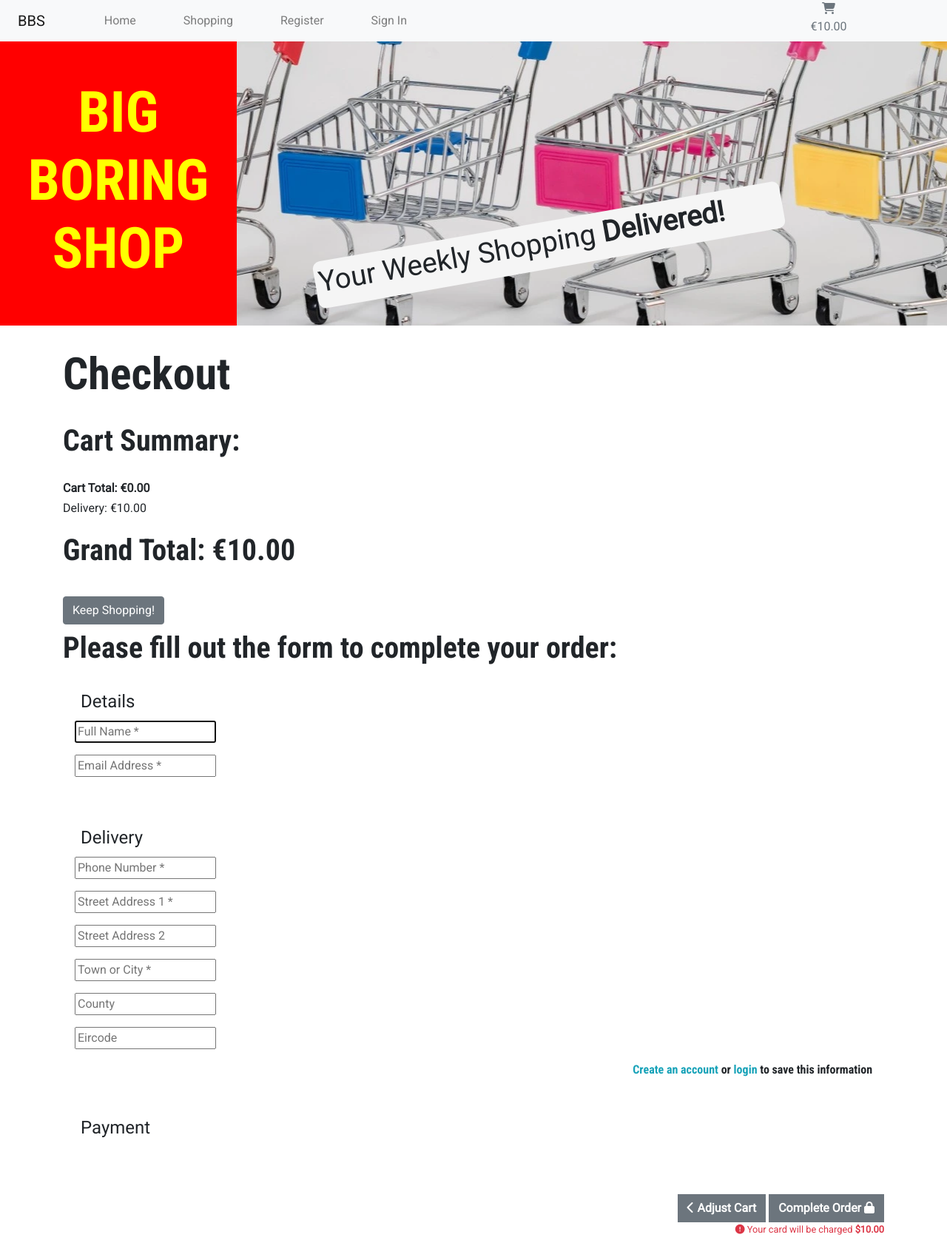
After one commit to fenton1000/mf-portfolio-five-big-boring-shop, a Django app: template checkout/templates/checkout/checkout.html in a window 1280 px wide. The commit adds this page. Shown: the whole page at 74% size. Run offline with Django 3.2, Linux system fonts and the light colour scheme; the template is opened without the code that fills it: values that come from a table or form of the project are taken from there, others are empty; some libraries are stand-ins or nearby versions.

Commit message:
Add checkout.html

```diff
--- a/big_boring_shop/urls.py
+++ b/big_boring_shop/urls.py
@@ -24,4 +24,5 @@ urlpatterns = [
     path('', include('home.urls')),
     path('products/', include('products.urls')),
     path('cart/', include('cart.urls')),
+    path('checkout/', include('checkout.urls')),
 ] + static(settings.MEDIA_URL, document_root=settings.MEDIA_ROOT)
--- a/cart/templates/cart/cart.html
+++ b/cart/templates/cart/cart.html
@@ -73,7 +73,7 @@ Shopping Cart
                     <tr>
                         <td colspan="5" class="text-right">
                             <a href="{% url 'products' %}" class="btn btn-secondary my-2">Keep Shopping!</a>
-                            <a href="#" class="btn btn-success">Secure Checkout</a>
+                            <a href="{% url 'checkout' %}" class="btn btn-success">Secure Checkout</a>
                         </td>
                     </tr>
                 </table>
--- /dev/null
+++ b/checkout/templates/checkout/checkout.html
@@ -0,0 +1,83 @@
+{% extends 'base.html' %}
+{% load static %}
+
+{% block extra_title %}
+Checkout
+{% endblock %}
+
+{% block content %}
+<div class="container">
+    <div class="row">
+        <div class="col">
+            <h3>Checkout</h3>
+        </div>
+    </div>
+    <div class="row">
+        <div class="col">
+            <h4>Cart Summary:</h4>
+            <h6><strong>Cart Total: €{{ total|floatformat:2 }}</strong></h6>
+            <h6>Delivery: €{{ delivery|floatformat:2 }}</h6>
+            <h4 class="mt-4"><strong>Grand Total: €{{ grand_total|floatformat:2 }}</strong></h4>
+            <a href="{% url 'products' %}" class="btn btn-secondary my-2">Keep Shopping!</a>
+        </div>
+    </div>
+    <div class="row">
+        <div class="col">
+            <h4>Please fill out the form to complete your order:</h4>
+            <form action="{% url 'checkout' %}" method="POST" id="payment-form">
+                {% csrf_token %}
+                <fieldset class="rounded px-3 mb-5">
+                    <legend class="fieldset-label px-2 w-auto">Details</legend>
+                    <p>{{ order_form.full_name }}</p>
+                    <p>{{ order_form.email }}</p>
+                </fieldset>
+                <fieldset class="rounded px-3 mb-5">
+                    <legend class="fieldset-label px-2 w-auto">Delivery</legend>
+                    <p>{{ order_form.phone_number }}</p>
+                    <p>{{ order_form.street_address1 }}</p>
+                    <p>{{ order_form.street_address2 }}</p>
+                    <p>{{ order_form.town_or_city }}</p>
+                    <p>{{ order_form.county }}</p>
+                    <p>{{ order_form.eircode }}</p>
+                    <div class="form-check form-check-inline float-right mr-0">
+                        {% if user.is_authenticated %}
+                        <label class="form-check-label" for="id-save-info">Save this delivery information to my
+                            profile</label>
+                        <input class="form-check-input ml-2 mr-0" type="checkbox" id="id-save-info" name="save-info"
+                            checked>
+                        {% else %}
+                        <label class="form-check-label" for="id-save-info">
+                            <a class="text-info" href="{% url 'account_signup' %}">Create an account</a> or
+                            <a class="text-info" href="{% url 'account_login' %}">login</a> to save this information
+                        </label>
+                        {% endif %}
+                    </div>
+                </fieldset>
+                <fieldset class="px-3">
+                    <legend class="fieldset-label px-2 w-auto">Payment</legend>
+                    <!-- A Stripe card element will go here -->
+                    <div class="mb-3" id="card-element"></div>
+                    <!-- Used to display form errors -->
+                    <div class="mb-3 text-danger" id="card-errors" role="alert"></div>
+                </fieldset>
+
+                <div class="submit-button text-right mt-5 mb-2">
+                    <a href="{% url 'view_cart' %}" class="btn btn-secondary rounded-0">
+                        <i class="fas fa-chevron-left"></i>
+                        <span class="font-weight-bold">Adjust Cart</span>
+                    </a>
+                    <button id="submit-button" class="btn btn-secondary rounded-0">
+                        <span class="font-weight-bold">Complete Order</span>
+                        <i class="fas fa-lock"></i>
+                    </button>
+                    <p class="small text-danger my-0">
+                        <i class="fas fa-exclamation-circle"></i>
+                        <span>Your card will be charged <strong>${{ grand_total|floatformat:2 }}</strong></span>
+                    </p>
+                </div>
+            </form>
+        </div>
+    </div>
+</div>
+
+{% endblock %}
--- /dev/null
+++ b/checkout/urls.py
@@ -0,0 +1,6 @@
+from django.urls import path
+from . import views
+
+urlpatterns = [
+    path('', views.checkout, name='checkout')
+]
```
Also changed, not shown: checkout/views.py (+18 -2 lines).
